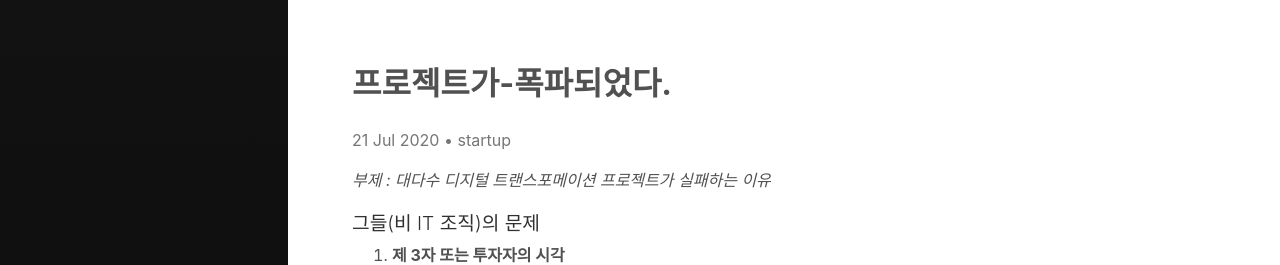
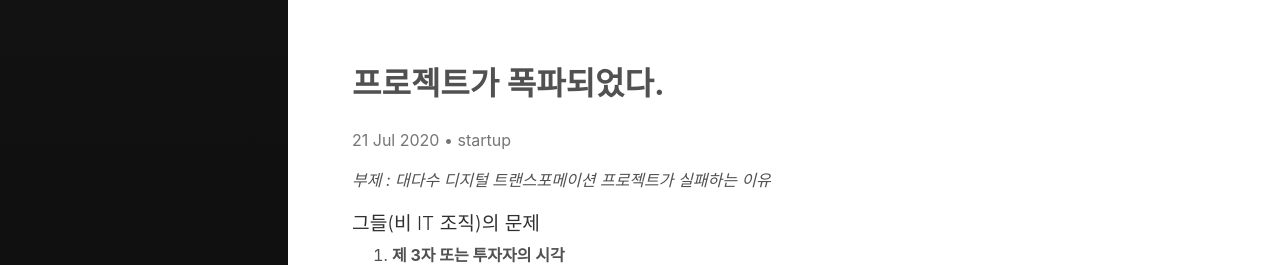
Before and after one commit to germweapon/germweapon.github.io, a Jekyll site: the page built from _posts/2020-07-21-프로덱트가-폭파되었다.md, in a window 1280 px wide. Shown: the top 265 px of the page. Built offline with Jekyll 4.4.1, drawn with Linux system fonts in a browser that asks for light colours; comment, search, counter and statistics services are not loaded.

Commit message:
파일 제목 수정

```diff
--- a/_posts/2020-07-21-프로덱트가 폭파되었다.md
+++ b/_posts/2020-07-21-프로덱트가-폭파되었다.md
@@ -1,6 +1,6 @@
 ---
 layout: post
-title: 프로젝트가-폭파되었다.
+title: 프로젝트가 폭파되었다.
 description: "대다수 디지털 트랜스포메이션 프로젝트가 실패하는 이유"
 date: 2020-07-21 12:00:00
 image: "/assets/_images/2017-11/germweapon.jpg"
```
Also changed, not shown: _posts/2020-07-15-사이드-프로젝트-팀원을-찾습니다.-[iOS,-Android].md (renamed from _posts/2020-07-15-사이드 프로젝트 팀원을 찾습니다.[iOS, Android].md).
